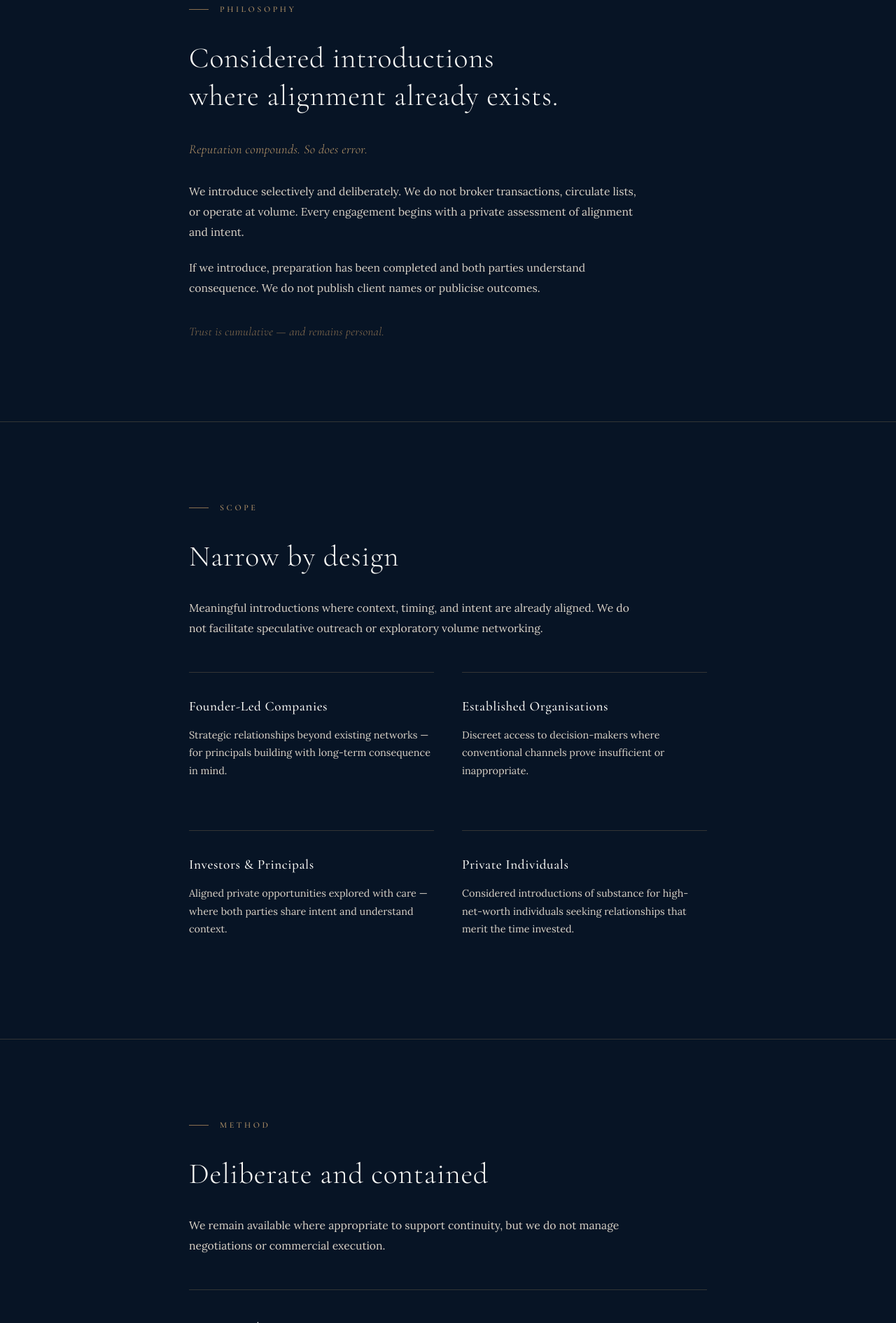
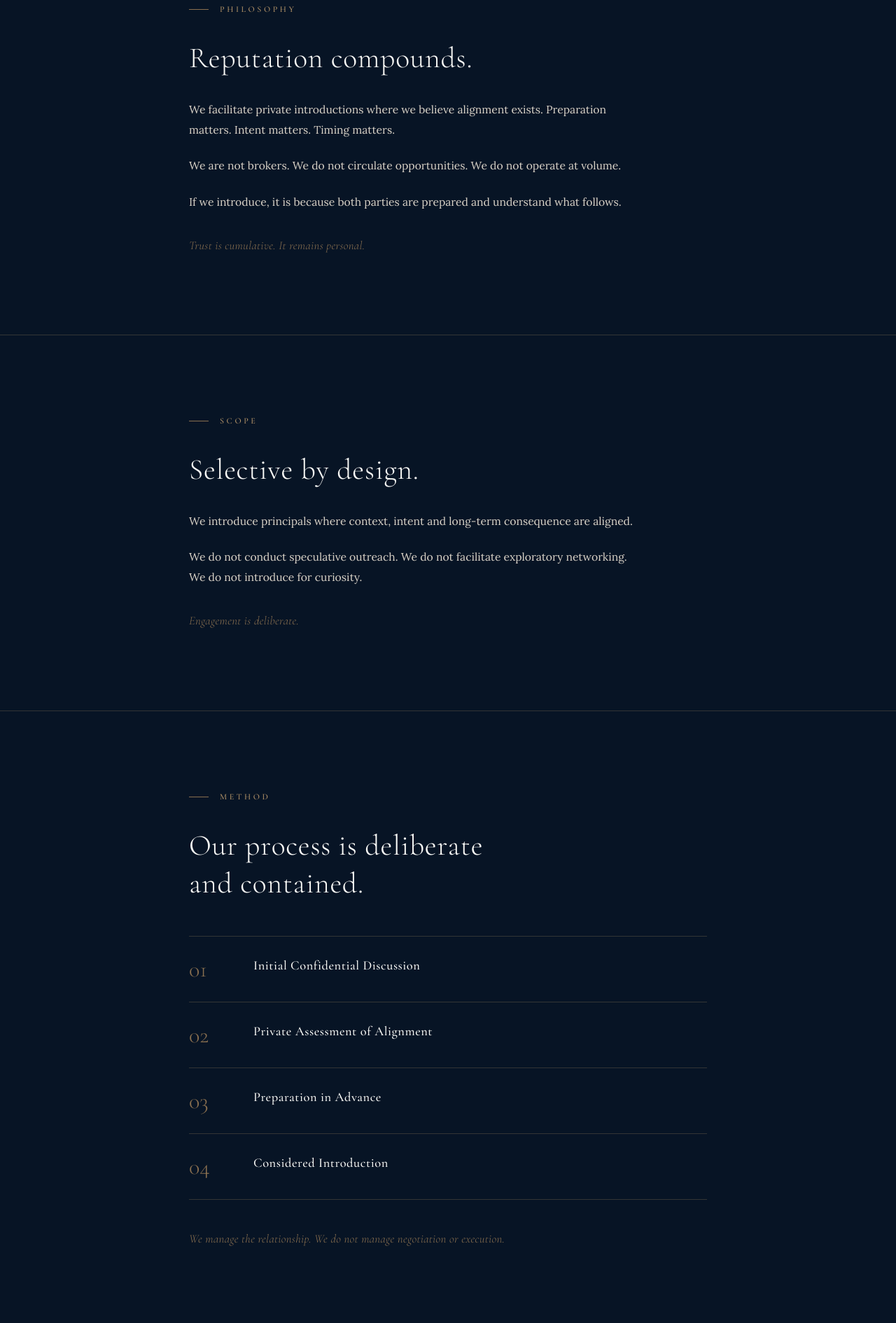
Before and after one commit to DTM29/wood-associates, a plain HTML site: page index.html in a window 1280 px wide. Shown: the part 910-2800 px from the top of the page at 70% size. Drawn offline with nearby package versions, Linux system fonts and the light colour scheme.

Commit message:
Update index.html

```diff
--- a/index.html
+++ b/index.html
@@ -333,6 +333,24 @@
     line-height: 1.75;
   }
 
+  .method-footer {
+    margin-top: 2.5rem;
+  }
+
+  .method-footer p {
+    font-family: 'Cormorant Garamond', Georgia, serif;
+    font-style: italic;
+    font-weight: 300;
+    font-size: 1.05rem;
+    color: var(--gold-dim);
+    letter-spacing: 0.02em;
+  }
+
+  .method-step:has(.step-content h3:only-child) {
+    align-items: center;
+    padding: 1.6rem 0;
+  }
+
   /* ── Access / Contact ── */
   .access-section {
     background: var(--navy);
@@ -464,8 +482,8 @@
 <!-- Hero -->
 <section class="hero">
   <div class="hero-ornament"></div>
-  <h1>Private introductions.<br>Considered alignment.</h1>
-  <p>We introduce selectively and deliberately, where preparation has been completed, intent is understood, and both parties are ready for consequence.</p>
+  <h1>Private Introductions.<br>Considered Alignment.</h1>
+  <p>We introduce where we believe alignment exists and consequence has been examined.</p>
   <div class="hero-rule"></div>
 </section>
 
@@ -474,11 +492,11 @@
   <div class="container">
     <div class="reveal">
       <div class="section-label">Philosophy</div>
-      <h2>Considered introductions<br>where alignment already exists.</h2>
-      <p class="philosophy-lead">Reputation compounds. So does error.</p>
-      <p>We introduce selectively and deliberately. We do not broker transactions, circulate lists, or operate at volume. Every engagement begins with a private assessment of alignment and intent.</p>
-      <p>If we introduce, preparation has been completed and both parties understand consequence. We do not publish client names or publicise outcomes.</p>
-      <p class="philosophy-coda">Trust is cumulative — and remains personal.</p>
+      <h2>Reputation compounds.</h2>
+      <p>We facilitate private introductions where we believe alignment exists. Preparation matters. Intent matters. Timing matters.</p>
+      <p>We are not brokers. We do not circulate opportunities. We do not operate at volume.</p>
+      <p>If we introduce, it is because both parties are prepared and understand what follows.</p>
+      <p class="philosophy-coda">Trust is cumulative. It remains personal.</p>
     </div>
   </div>
 </section>
@@ -488,26 +506,10 @@
   <div class="container">
     <div class="reveal">
       <div class="section-label">Scope</div>
-      <h2>Narrow by design</h2>
-      <p>Meaningful introductions where context, timing, and intent are already aligned. We do not facilitate speculative outreach or exploratory volume networking.</p>
-    </div>
-    <div class="scope-grid">
-      <div class="scope-item reveal">
-        <h3>Founder-Led Companies</h3>
-        <p>Strategic relationships beyond existing networks — for principals building with long-term consequence in mind.</p>
-      </div>
-      <div class="scope-item reveal">
-        <h3>Established Organisations</h3>
-        <p>Discreet access to decision-makers where conventional channels prove insufficient or inappropriate.</p>
-      </div>
-      <div class="scope-item reveal">
-        <h3>Investors & Principals</h3>
-        <p>Aligned private opportunities explored with care — where both parties share intent and understand context.</p>
-      </div>
-      <div class="scope-item reveal">
-        <h3>Private Individuals</h3>
-        <p>Considered introductions of substance for high-net-worth individuals seeking relationships that merit the time invested.</p>
-      </div>
+      <h2>Selective by design.</h2>
+      <p>We introduce principals where context, intent and long-term consequence are aligned.</p>
+      <p>We do not conduct speculative outreach. We do not facilitate exploratory networking. We do not introduce for curiosity.</p>
+      <p class="philosophy-coda">Engagement is deliberate.</p>
     </div>
   </div>
 </section>
@@ -517,38 +519,36 @@
   <div class="container">
     <div class="reveal">
       <div class="section-label">Method</div>
-      <h2>Deliberate and contained</h2>
-      <p>We remain available where appropriate to support continuity, but we do not manage negotiations or commercial execution.</p>
+      <h2>Our process is deliberate<br>and contained.</h2>
     </div>
     <div class="method-steps">
       <div class="method-step reveal">
         <div class="step-number">01</div>
         <div class="step-content">
-          <h3>Assessment</h3>
-          <p>Each engagement begins with a confidential discussion to understand objectives, constraints, and long-term intent.</p>
+          <h3>Initial Confidential Discussion</h3>
         </div>
       </div>
       <div class="method-step reveal">
         <div class="step-number">02</div>
         <div class="step-content">
-          <h3>Qualification</h3>
-          <p>We assess alignment privately across both sides before any approach is made.</p>
+          <h3>Private Assessment of Alignment</h3>
         </div>
       </div>
       <div class="method-step reveal">
         <div class="step-number">03</div>
         <div class="step-content">
-          <h3>Preparation</h3>
-          <p>Context is established in advance. Expectations are clear. No surprises.</p>
+          <h3>Preparation in Advance</h3>
         </div>
       </div>
       <div class="method-step reveal">
         <div class="step-number">04</div>
         <div class="step-content">
-          <h3>Introduction</h3>
-          <p>When introduced, both parties are prepared, informed, and aligned in principle.</p>
+          <h3>Considered Introduction</h3>
         </div>
       </div>
+    </div>
+    <div class="reveal method-footer">
+      <p>We manage the relationship. We do not manage negotiation or execution.</p>
     </div>
   </div>
 </section>
@@ -558,9 +558,9 @@
   <div class="container">
     <div class="access-inner reveal">
       <div class="section-label">Access</div>
-      <h2>By referral or<br>private approach</h2>
-      <p>We accept a limited number of retained engagements at any given time. All conversations begin confidentially. Engagement is selective.</p>
-      <p class="access-coda">If alignment exists, we proceed. If not, we decline respectfully.</p>
+      <h2>By referral or<br>private approach.</h2>
+      <p>Capacity is limited.</p>
+      <p class="access-coda">If alignment exists, we proceed. If it does not, we decline respectfully.</p>
       <a href="mailto:enquiries@woodassociates.com" class="access-link">
         <span>Request an Introduction</span>
       </a>
```
